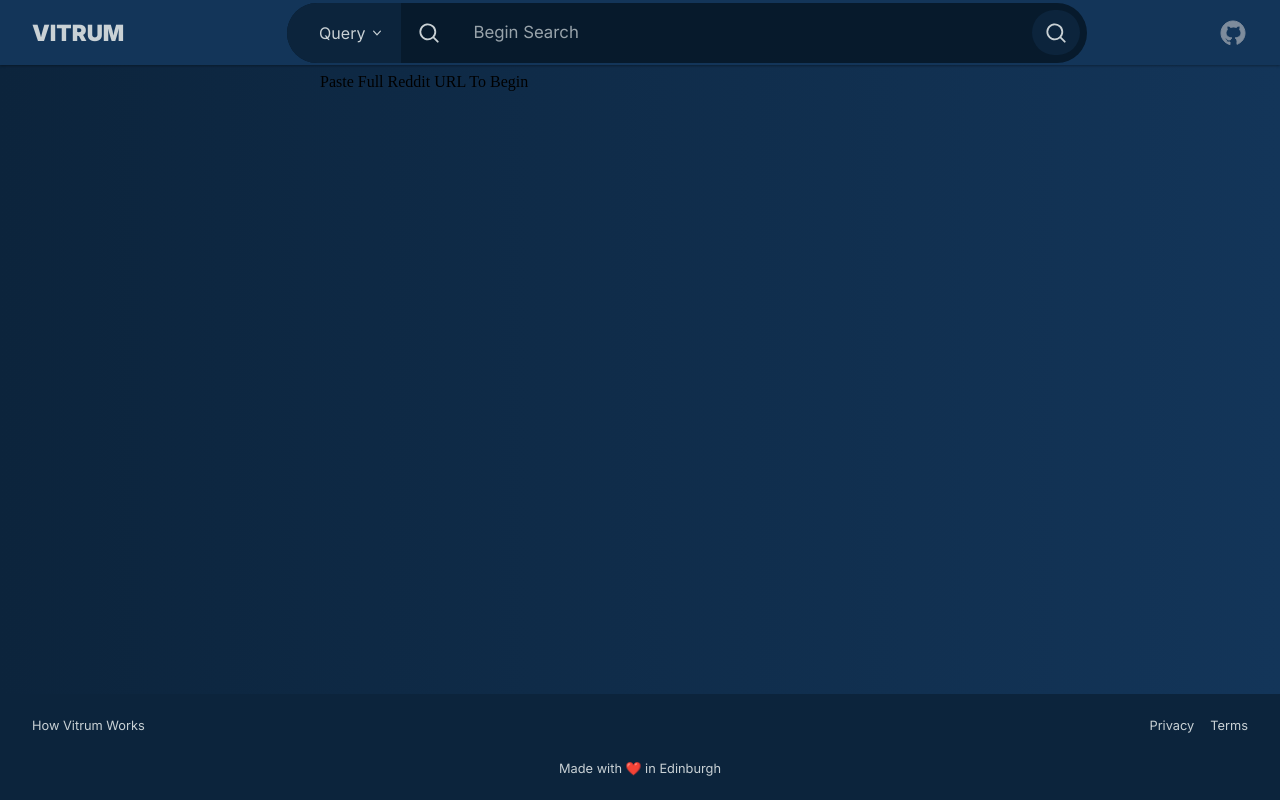
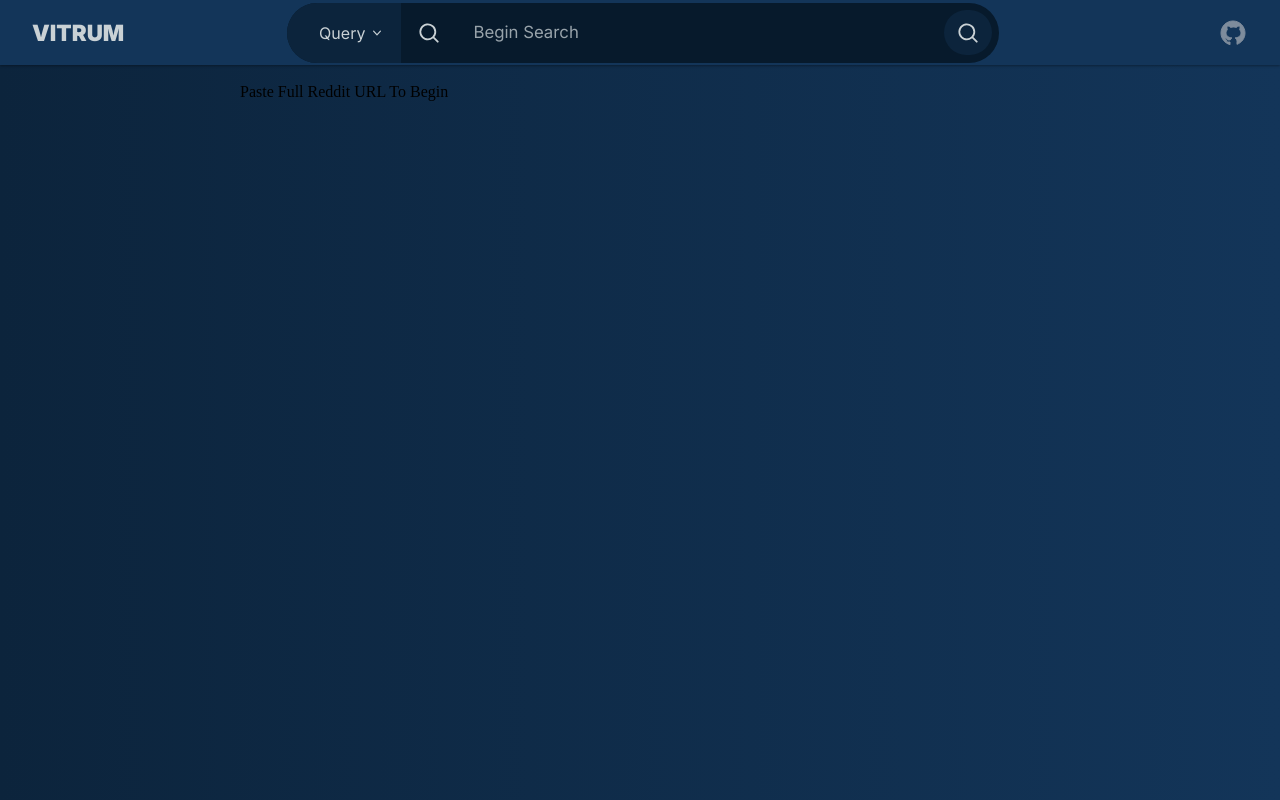
Before and after one commit to eliassebastian/vitrum-frontend, a Next.js app: page /search in a window 1280 px wide. Built offline with nearby package versions, Linux system fonts and the light colour scheme.

Commit message:
style: min height u/ viewport height + padding adj

```diff
--- a/app/(search)/styles.module.scss
+++ b/app/(search)/styles.module.scss
@@ -13,13 +13,13 @@
     // position: flex;
     display: flex;
     flex: 1;
-    min-height: 100%;
+    min-height: 100vh;
     position: relative;
     width: 100vw;
-    padding: 120px 1rem 0 1rem;
+    padding: 125px 0.5rem 0 0.5rem;
 
     @media only screen and (min-width: 641px) {
-        padding: 70px 2rem 0 2rem;
+        padding: 80px 2rem 0 2rem;
     }
 }
 
@@ -41,8 +41,8 @@
     display: flex;
 
     @media only screen and (min-width: 768px) {
-        max-width: 640px;
-        flex: 1;
+        //max-width: 640px;
+        flex: 0 1 800px;
     }
 }
 
@@ -130,6 +130,11 @@
 
 .searchbar__wrapper {
     flex: 1;
+    margin-right: 5.5rem;
+
+    @media only screen and (max-width: 1023px) {
+        margin-right: 0;
+    }
     // @media only screen and (pointer: coarse) and (hover: none) {
     //     display: flex;
     //     flex: none;
```
